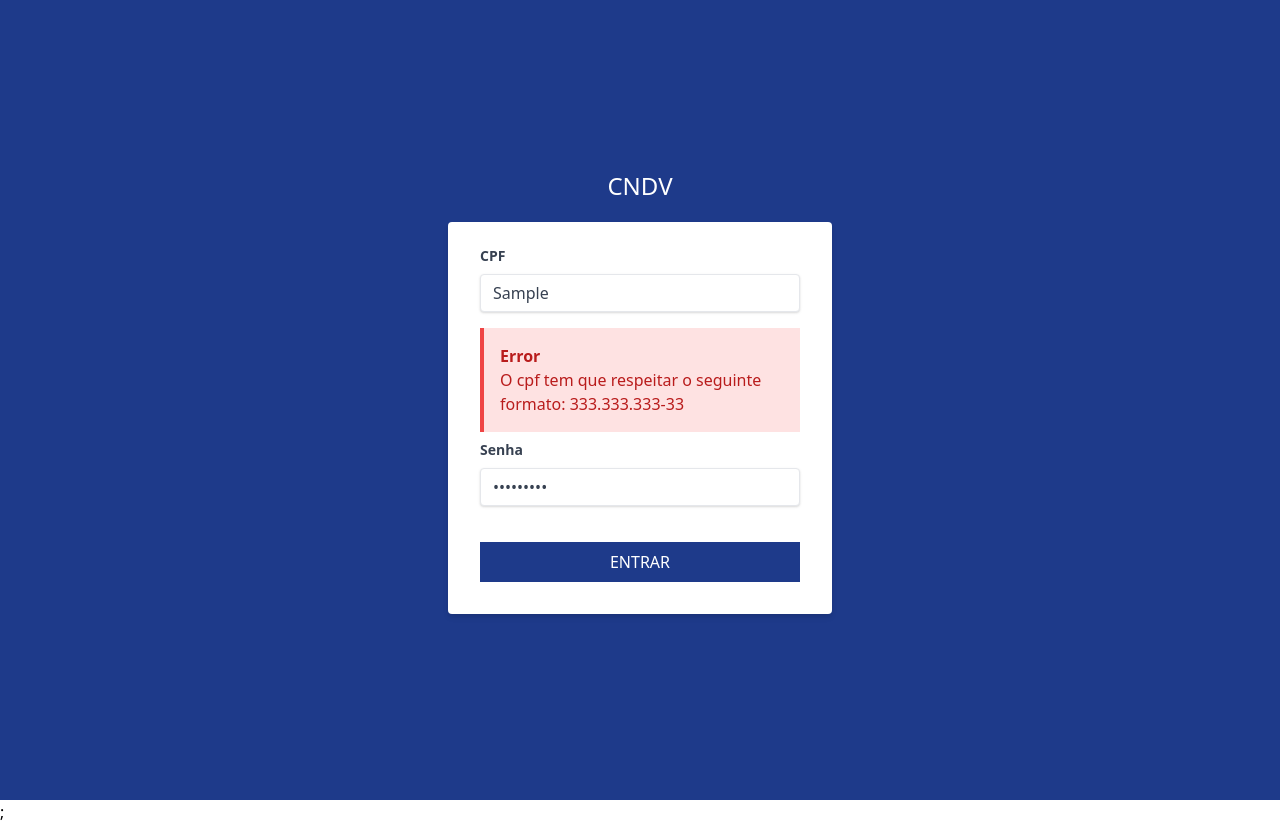
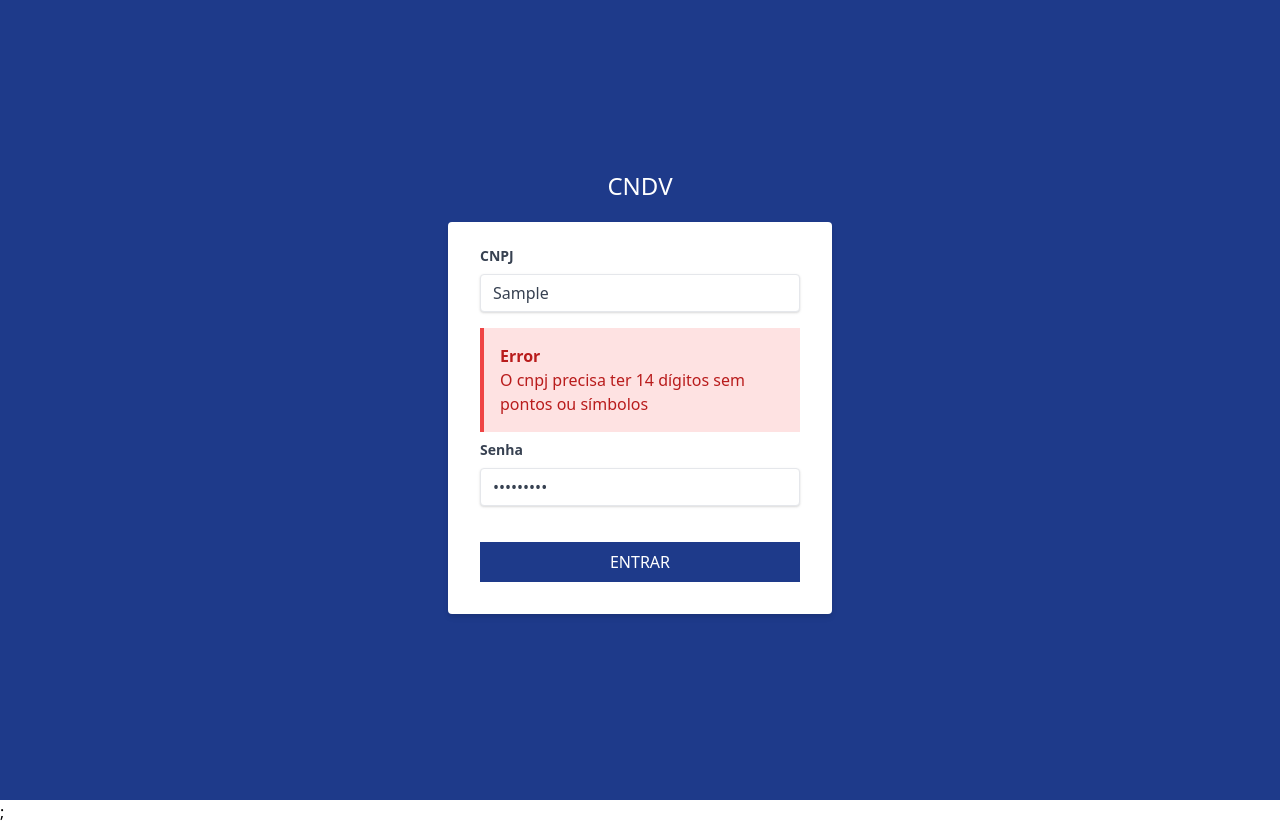
Before and after one commit to gpfgv/cndv-web-entidades-medicas, a Next.js app: page /login in a window 1280 px wide. Both pictures are taken after typing "Sample", "Sample123" into the empty fields and a click on the input "Entrar". Built offline with nearby package versions, Linux system fonts and the light colour scheme.

Commit message:
Add CNPJ instead of CPF Fixed values

```diff
--- a/components/Header.js
+++ b/components/Header.js
@@ -1,6 +1,6 @@
 import React from 'react';
-import { useQuery, gql} from '@apollo/client';
-import { useRouter } from 'next/router';
+import { gql} from '@apollo/client';
+import {useRouter} from "next/router";
 
 const OBTENER_USUARIO = gql`
         query obtenerUsuario{
@@ -16,15 +16,6 @@ const Header = () => {
 
     const router = useRouter();
 
-    const { data, loading, error } = useQuery(OBTENER_USUARIO);
-    if (loading) return 'Carregando...';
-
-    if(!data) {
-        return router.push('/login');
-    }
-
-    const { cpf, nome, email } = data.obtenerUsuario;
-
     const closeSession = () => {
         localStorage.removeItem('token');
         router.push('/login');
@@ -32,7 +23,7 @@ const Header = () => {
 
     return (
         <div className="flex justify-between mb-6">
-            <p className="mr-2">Bem-vindo { nome } ( {cpf} )</p>
+            <p className="mr-2">Bem-vindo Admin</p>
             <button
                 onClick={() => closeSession() }
                 type="button"
--- /dev/null
+++ b/context/auth/AuthProvider.js
@@ -0,0 +1,116 @@
+import React, { createContext, useState, useContext, useEffect } from 'react';
+import {useRouter} from "next/router";
+import {gql, useMutation} from "@apollo/client";
+
+const OBTENER_USUARIO = gql`
+        query obtenerUsuario{
+            obtenerUsuario{
+                cpf
+                nome
+                email
+            }
+        }
+    `;
+
+const AUTENTICAR_USUARIO = gql`
+    mutation autenticarUsuario($input: AutenticarInput){
+      autenticarUsuario(input: $input) {
+        token
+      }
+    }
+`;
+
+const AuthContext = createContext({});
+
+export const AuthProvider = ({ children }) => {
+
+    const [user, setUser] = useState(null);
+    const [ loading, setLoading ] = useState(true);
+    const router = useRouter();
+    // Apollo handles state by itself, not necessary to handle ourselves
+    const [ autenticarUsuario ] = useMutation(AUTENTICAR_USUARIO);
+
+    useEffect(() => {
+        async function loadUserFromLocalStorage(){
+            const token = localStorage.getItem('token');
+            if(token) {
+                if (loading) return 'Carregando...';
+                if(!data) {
+                    setUser(data.obtenerUsuario);
+                }
+            }
+            setLoading(false);
+        }
+        loadUserFromLocalStorage();
+    }, []);
+
+    const login = async (email, password) => {
+        try {
+            const { data } = await autenticarUsuario({
+                variables: {
+                    input: {
+                        cpf,
+                        senha
+                    }
+                }
+            });
+
+            saveMessage('Autenticando...');
+            const { token } = data.autenticarUsuario;
+
+
+            /* const { data: token } = await api.post('auth/login', { email, password })
+            if (token) {
+                console.log("Got token")
+                Cookies.set('token', token, { expires: 60 })
+                api.defaults.headers.Authorization = `Bearer ${token.token}`
+                const { data: user } = await api.get('users/me')
+                setUser(user)
+                console.log("Got user", user)
+            }*/
+            localStorage.setItem('token', token);
+            const { userData, loading, error } = useQuery(OBTENER_USUARIO);
+
+            if (loading) return 'Carregando...';
+
+            if(userData) {
+                setUser(user);
+
+                setTimeout(() => {
+                    saveMessage(null);
+                    router.push('/campanhas/dashboard');
+                }, 2000);
+            }else{
+              router.push('/login');
+            }
+        } catch (error) {
+            saveMessage(error.message.replace('GraphQL error: ', ''));
+
+            setTimeout(() => {
+                saveMessage(null);
+            }, 3000);
+        }
+    }
+
+    const logout = () => {
+        localStorage.removeItem('token');
+        //setUser(null)
+        router.push('/login');
+    }
+
+    return (
+        <AuthContext.Provider value={{ isAuthenticated: !!user, user, login, loading, logout }}>
+            { children }
+        </AuthContext.Provider>
+    )
+}
+
+export const ProtectRoute = ({ children }) => {
+    const { isAuthenticated, loading } = useAuth();
+    /*if (loading || (!isAuthenticated)) {
+        return <LoadingScreen />;
+    }*/
+    return children;
+}
+
+export const useAuth = () => useContext(AuthContext);
--- a/pages/_app.js
+++ b/pages/_app.js
@@ -1,15 +1,20 @@
 import { ApolloProvider } from "@apollo/client";
 import apolloClient from "../config/apollo";
 import CampanhaState from "../context/campanhas/CampanhaState";
+import {AuthProvider, ProtectRoute} from "../context/auth/AuthProvider";
 
 import '../styles/globals.css'
 
 function MyApp({ Component, pageProps }) {
   return (
       <ApolloProvider client={apolloClient}>
-        <CampanhaState>
-            <Component {...pageProps} />
-        </CampanhaState>
+          <AuthProvider>
+              <ProtectRoute>
+                  <CampanhaState>
+                      <Component {...pageProps} />
+                  </CampanhaState>
+              </ProtectRoute>
+          </AuthProvider>
       </ApolloProvider>
   )
 }
--- a/pages/campanhas/dashboard.js
+++ b/pages/campanhas/dashboard.js
@@ -25,9 +25,9 @@ const Dashboard = () => {
 
     if (loading) return 'Carregando...';
 
-    /*if(!data) {
+    if(!data) {
         return router.push('/login');
-    }*/
+    }
 
     return (
         <div>
--- a/pages/login.js
+++ b/pages/login.js
@@ -3,67 +3,35 @@ import { useRouter } from 'next/router';
 import Layout from "../components/Layout";
 import { useFormik } from 'formik';
 import * as Yup from 'yup';
-import { gql, useMutation } from '@apollo/client';
-
-const AUTENTICAR_USUARIO = gql`
-    mutation autenticarUsuario($input: AutenticarInput){
-      autenticarUsuario(input: $input) {
-        token
-      }
-    }
-`;
 
 const Login = () => {
-
     // State for messages
-    const [ message, saveMessage] = useState(null);
-
-    // Apollo handles state by itself, not necessary to handle ourselves
-    const [ autenticatUsuario ] = useMutation(AUTENTICAR_USUARIO);
-
+    const [ message, saveMessage ] = useState(null);
     const router = useRouter();
 
     const formik = useFormik({
         initialValues: {
-           cpf: '',
+           cnpj: '',
            senha: ''
         },
         validationSchema: Yup.object({
-            cpf: Yup.string()
-                .required('O cpf é obrigatório')
-                .min(14, 'O cpf tem que respeitar o seguinte formato: 333.333.333-33')
-                .max(14, 'O cpf tem que respeitar o seguinte formato: 333.333.333-33'),
+            cnpj: Yup.string().required('O cnpj é obrigatório')
+                .min(14, 'O cnpj precisa ter 14 dígitos sem pontos ou símbolos'),
             senha: Yup.string()
                 .required('A senha não pode estar em branco')
         }),
         onSubmit: async inputData => {
 
-            const { cpf, senha } = inputData;
+            const { cnpj, senha } = inputData;
 
-            try {
-                const { data } = await autenticatUsuario({
-                    variables: {
-                        input: {
-                            cpf,
-                            senha
-                        }
-                    }
-                });
-
-                saveMessage('Autenticando...');
-                const { token } = data.autenticarUsuario;
-                localStorage.setItem('token', token);
-
+            if(cnpj == '07346574000165' && senha == 'cndv123456789'){
                 setTimeout(() => {
                     saveMessage(null);
                     router.push('/campanhas/dashboard');
                 }, 2000);
-
-            } catch (error) {
-                saveMessage(error.message.replace('GraphQL error: ', ''));
-
+            }else{
                 setTimeout(() => {
-                    saveMessage(null);
+                    saveMessage("Por favor verifique os dados de acesso!");
                 }, 3000);
             }
         }
@@ -90,23 +58,23 @@ const Login = () => {
                            onSubmit={formik.handleSubmit}
                        >
                            <div className="mb-4">
-                               <label className="block text-gray-700 text-sm font-bold mb-2" htmlFor="cpf">
-                                    CPF
+                               <label className="block text-gray-700 text-sm font-bold mb-2" htmlFor="cnpj">
+                                    CNPJ
                                </label>
                                <input className="shadow appearance-none border rounded w-full py-2 px-3 text-gray-700 leading-tight focus:outline-none focus:shadow-outline"
-                                      id="cpf"
+                                      id="cnpj"
                                       type="text"
-                                      placeholder="CPF"
+                                      placeholder="CNPJ"
                                       onChange={formik.handleChange}
                                       onBlur={formik.handleBlur}
-                                      value={formik.values.cpf}
+                                      value={formik.values.cnpj}
                                />
                            </div>
 
-                           { formik.touched.cpf && formik.errors.cpf ? (
+                           { formik.touched.cnpj && formik.errors.cnpj ? (
                                <div className="my-2 bg-red-100 border-l-4 border-red-500 text-red-700 p-4">
                                    <p className="font-bold">Error</p>
-                                   <p>{formik.errors.cpf}</p>
+                                   <p>{formik.errors.cnpj}</p>
                                </div>
                            ) : null }
 
```
